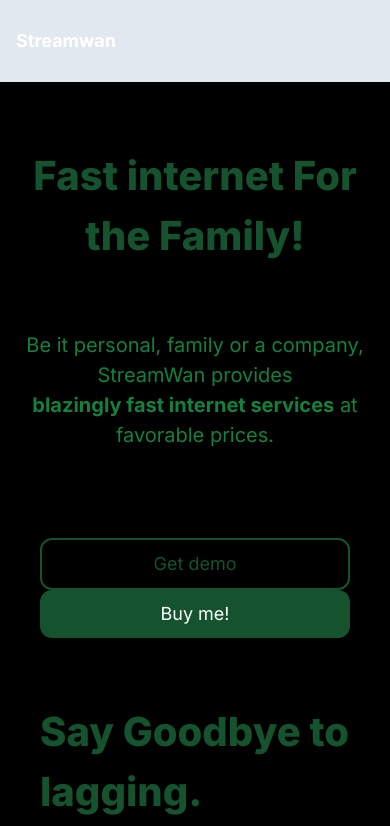
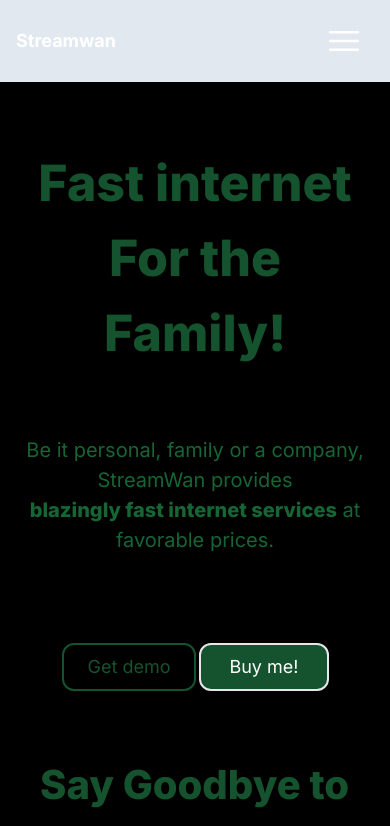
Before and after one commit to Jaarabytes/streamwan, a Next.js app: page / in a window 390 px wide. Shown: the top 826 px of the page. Built offline with nearby package versions, Linux system fonts and the light colour scheme.

Commit message:
style: add relevant responsiveness
Add relevant responsiveness or mobile and other small screens. Just
finish up this project since it's taking forever man.

```diff
--- a/app/ui/home/Finalize.tsx
+++ b/app/ui/home/Finalize.tsx
@@ -1,33 +1,17 @@
 'use client'
-import { signIn } from "next-auth/react"
 export default function Finalize () {
-    const handleSignIn = () => {
-        signIn('google')
-    }
     return (
         <>
             <div className='sm:my-48 px-[20%]'>
                 <h1 className="text-3xl mx-5 text-green-900 font-bold">Wi-Fight us?</h1>
-                <div className="sm:text-center sm:flex sm:my-16 px-5">
+                <div className="sm:flex sm:my-16 px-5">
 
                         <button
-                        className="block w-full sm:w-[250px] text-lg text-green-900 rounded-xl border-2 border-green-900 hover:bg-slate-100/70 transition duration:500"
-                        style={{
-                            paddingBlock: "10px",
-                            paddingInline: "10px"
-                        }}
-                        onClick={() =>handleSignIn}
+                        className="block w-full p-3 my-3 sm:mx-2 sm:w-[250px] text-lg text-green-900 rounded-lg border-2 border-green-900 hover:bg-slate-100/70 transition duration:500"
                         >Schedule demo</button>
 
-
-
                         <button
-                        className="mx-5 block w-full sm:w-[250px] bg-green-900 text-lg rounded-lg text-white hover:bg-green-800 transition duration:500"
-                        style={{
-                            paddingBlock: "10px",
-                            paddingInline: "10px"
-                        }}
-                        onClick={() =>handleSignIn}
+                        className="block w-full p-3 my-3 sm:mx-2 sm:w-[250px] bg-green-900 text-lg rounded-lg border-2 text-white hover:bg-green-800 transition duration:500"
                         >Get started</button>
                 </div>
             </div>
--- a/app/ui/home/Footer.tsx
+++ b/app/ui/home/Footer.tsx
@@ -29,7 +29,7 @@
         <Link target="_blank" rel="noreferrer" href={`/privacy`}  className="block my-3">Privacy policy</Link>
       </div>
       </div>
-      <footer className="text-center bg-green-900 text-slate-400 pb-10">© Copyright 2024 StreamWan. All Rights Reserved.</footer>
+      <footer className="text-center bg-green-900 text-slate-400 pb-10">© 2024 StreamWan, Inc.</footer>
       </div>
     </>
   )
--- a/app/ui/home/Intro.tsx
+++ b/app/ui/home/Intro.tsx
@@ -1,38 +1,33 @@
 'use client'
 import Navbar from "@/app/ui/home/Navbar";
-import { signIn } from "next-auth/react";
+import { googleAuthenticate } from '@/lib/googleAuth'
+import { useFormState } from 'react-dom'
+
+
 export default function Intro(){
-    const handleSignIn = () => {
-        signIn('google')
-    }
+//    const [ googleErrorMsg, googleDispatch ] = useFormState(googleAuthenticate, undefined);
+
     return(
         <>
         <Navbar />
         <div className="sm:flex block min-h-full my-16 px-5" id="home">
             <div className="w-full">
-                <h1 className="md:text-[80px] text-[40px] text-center text-green-900 font-extrabold my-5">Fast internet For the Family!</h1>
-                <p className="md:text-[20px] text-[20px] text-center text-green-700 my-16">Be it personal, family or a company, StreamWan provides <br /><span className="font-bold"> blazingly fast internet services
+                <h1 className="md:text-[80px] text-[50px] text-center text-green-900 font-extrabold my-5">Fast internet For the Family!</h1>
+                <p className="md:text-[20px] text-[20px] text-center text-green-800 my-16">Be it personal, family or a company, StreamWan provides <br /><span className="font-extrabold"> blazingly fast internet services
                 </span> at favorable prices.</p>
                 <br />
-                <div className="sm:text-center sm:flex sm:justify-center sm:my-16 px-5">
-
-                        <button onClick={handleSignIn}
-                        className="block w-full sm:w-[150px] text-lg text-green-900 rounded-xl border-2 border-green-900 hover:bg-slate-100/70 transition duration:500"
-                        style={{
-                            paddingBlock: "10px",
-                            paddingInline: "30px"
-                        }}
+                <div className="flex justify-around px-10 sm:justify-center sm:my-16">
+                      <a href="/sign_up">
+                        <button
+                        className="block px-6 py-2 w-full sm:w-[150px] sm:mx-3 text-lg text-green-900 rounded-xl border-2 border-green-900 hover:bg-slate-100/70 transition duration:500"
                         >Get demo</button>
-
-
-                        <button onClick={handleSignIn}
-                        className="block w-full sm:w-[150px] sm:mx-5 bg-green-900 text-lg rounded-xl text-white hover:bg-green-800 transition duration:500"
-                        style={{
-                            paddingBlock: "10px",
-                            paddingInline: "30px"
-                        }}
+                        </a>
+                        <a href="/sign_up">
+                        <button
+                        className="block px-7 py-2 w-full sm:w-[150px] sm:mx-3 text-lg bg-green-900 rounded-xl border-2 text-white hover:bg-green-800 transition duration:500"
                         >Buy me!
                         </button>
+                        </a>
                 </div>
             </div>
         </div>
--- a/app/ui/home/Navbar.tsx
+++ b/app/ui/home/Navbar.tsx
@@ -1,8 +1,6 @@
 'use client'
 import Link from "next/link";
 import { useState } from "react";
-
-
 export default function Navbar(){
 
     const [isMenuOpen, setMenuOpen] = useState(false);
@@ -10,33 +8,26 @@
         setMenuOpen(!isMenuOpen);
     }
 
-    const navItems = [{name: "Pricing", link: "/pricing"}, {name: "Login", link: "/api/auth/login"},]
+    const navItems = [{name: "Pricing", link: "/pricing"}, {name: "Login", link: "/login"}]
 
     return(
         <nav className={`p-4 flex justify-between items-center sticky top-0 shadow-lg z-50 bg-slate-200`}>
 
-            {/* {DESKTOP VERSION STARTS HERE} */}
-
-            {/* {SHANKS IMAGE} */}
             <Link href={`/`}>
               <button className="inline-flex items-center text-lg font-bold"
               >Streamwan
               </button>
             </Link>
 
-            {/* Mobile Menu Button */}
-
-            {/* SHOULD ALIGN RIGHT */}
             <button
             className={`sm:hidden h-[50px] w-[50px]`}
             onClick={toggleMenu}
             >
-            <i
-            className={`fas fa-bars text-slate-600 text-2xl hover:text-neon`}
-            ></i>
+              <svg xmlns="http://www.w3.org/2000/svg" fill="none" viewBox="0 0 24 24" strokeWidth={1.5} stroke="currentColor" className="size-10">
+                  <path strokeLinecap="round" strokeLinejoin="round" d="M3.75 6.75h16.5M3.75 12h16.5m-16.5 5.25h16.5" />
+              </svg>
             </button>
 
-            {/* {DESKTOP MENU} */}
             <ul className={`list-none p-0 sm:flex hidden`}>
                 {navItems.map((elem, index) => (
                     <button key={index} className="block rounded-full ml-4 p-3 hover:bg-slate-300 transition duration:500"><Link href={elem.link} className="text-lg">
@@ -45,12 +36,11 @@
                 ))}
             </ul>
 
-            {/* {DESKTOP VERSION ENDS HERE} */}
-
-            {/* Mobile Menu */}
-            <div className={`transition duration-500 h-[100%] overflow-x-hidden fixed z-25 top-0 left-0 bg-slate-600/90 ${isMenuOpen ? 'w-full' : 'w-0'} `}>
-            <button className="absolute top-[45px] right-[45px]" onClick={toggleMenu}>
-            <i className="fas fa-times text-2xl text-white"></i>
+            <div className={`transition duration-500 h-[100%] overflow-x-hidden fixed z-25 top-0 left-0 bg-white ${isMenuOpen ? 'w-full' : 'w-0'} `}>
+            <button className="absolute top-[21px] right-[21px]" onClick={toggleMenu}>
+              <svg xmlns="http://www.w3.org/2000/svg" fill="none" viewBox="0 0 24 24" strokeWidth={1.5} stroke="currentColor" className="size-12">
+                <path strokeLinecap="round" strokeLinejoin="round" d="M6 18 18 6M6 6l12 12" />
+              </svg>
             </button>
             <ul
             className={`list-none p-0 sm:hidden text-center relative top-[70px]`}
@@ -59,7 +49,7 @@
             <li key={index} className="py-3">
               <Link
                 href={elem.link}
-                className="text-xl text-white hover:underline hover:text-neon"
+                className="text-xl text-green-900 font-bold hover:underline"
                 onClick={toggleMenu}
               >
                 {elem.name}
@@ -68,7 +58,6 @@
             ))}
             </ul>
             </div>
-
         </nav>
     )
 }
```
Also changed, not shown: 1 other file (tests, documents, lock files or other folders).
